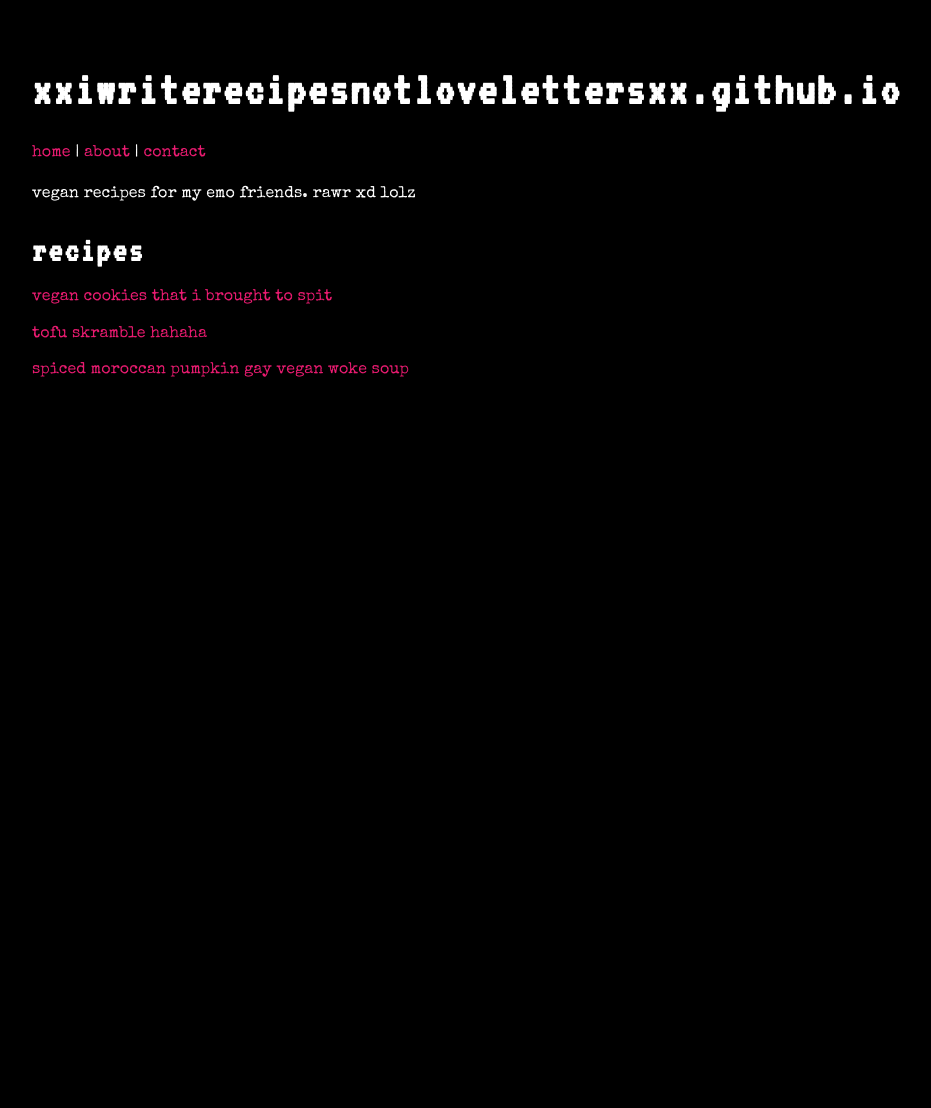
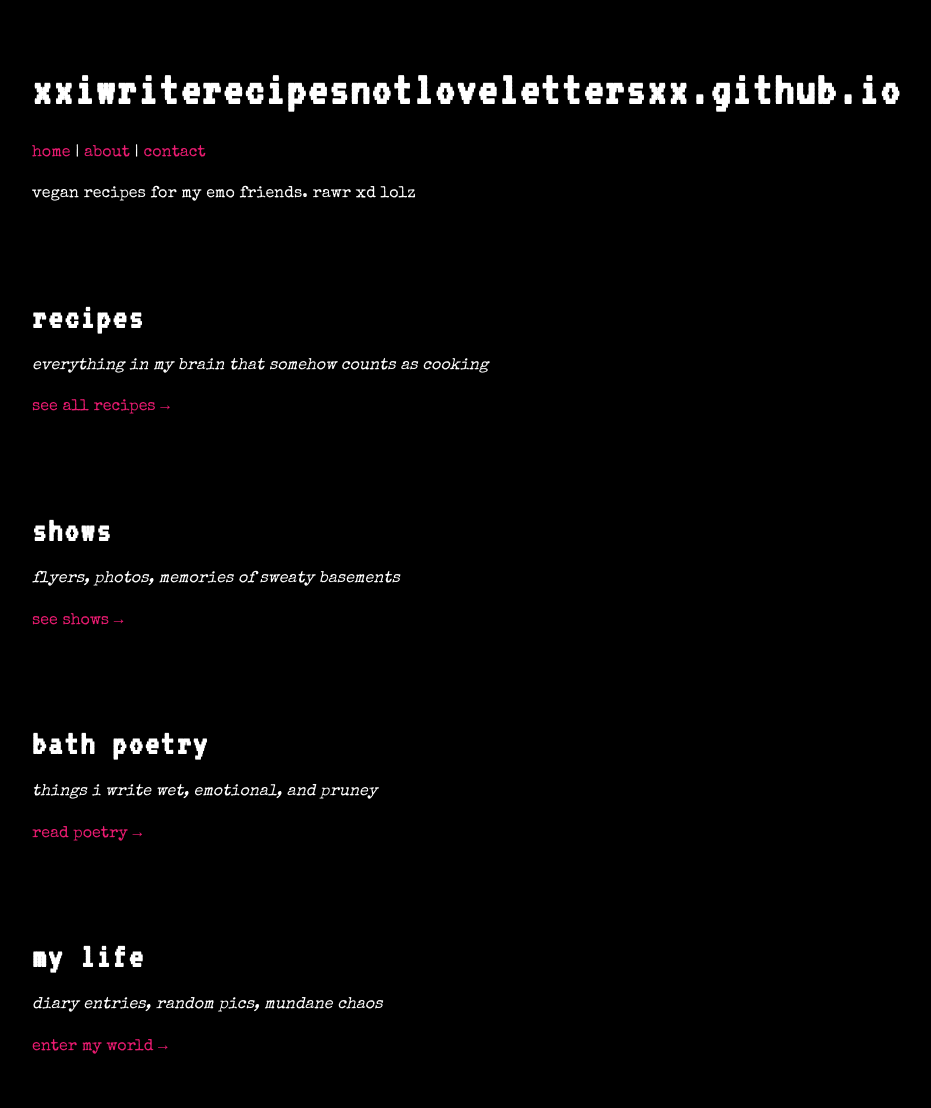
Before and after one commit to xxiwriterecipesnotlovelettersxx/xxiwriterecipesnotlovelettersxx.github.io, a Jekyll site: the page built from index.md, in a window 1280 px wide. Shown: the whole page, without its empty margins (233-1164 px from the left). Built offline with Jekyll 4.4.1, drawn with Linux system fonts in a browser that asks for light colours; before the commit the page ends 900 px from its top, so only the background shows below that.

Commit message:
Update index.md

```diff
--- a/index.md
+++ b/index.md
@@ -1,12 +1,37 @@
 ---
 layout: default
-title: xxiwriterecipesnotlovelettersxx
+title: home
 ---
 
 vegan recipes for my emo friends. rawr xd lolz
 
+<br><br>
+
 ## recipes
+*everything in my brain that somehow counts as cooking*
 
-{% for post in site.posts %}
-- [{{ post.title }}]({{ post.url }})
-{% endfor %}
+[see all recipes →](/recipes)
+
+
+<br><br>
+
+## shows
+*flyers, photos, memories of sweaty basements*
+
+[see shows →](/shows)
+
+
+<br><br>
+
+## bath poetry
+*things i write wet, emotional, and pruney*
+
+[read poetry →](/bath-poetry)
+
+
+<br><br>
+
+## my life
+*diary entries, random pics, mundane chaos*
+
+[enter my world →](/my-life)
```
